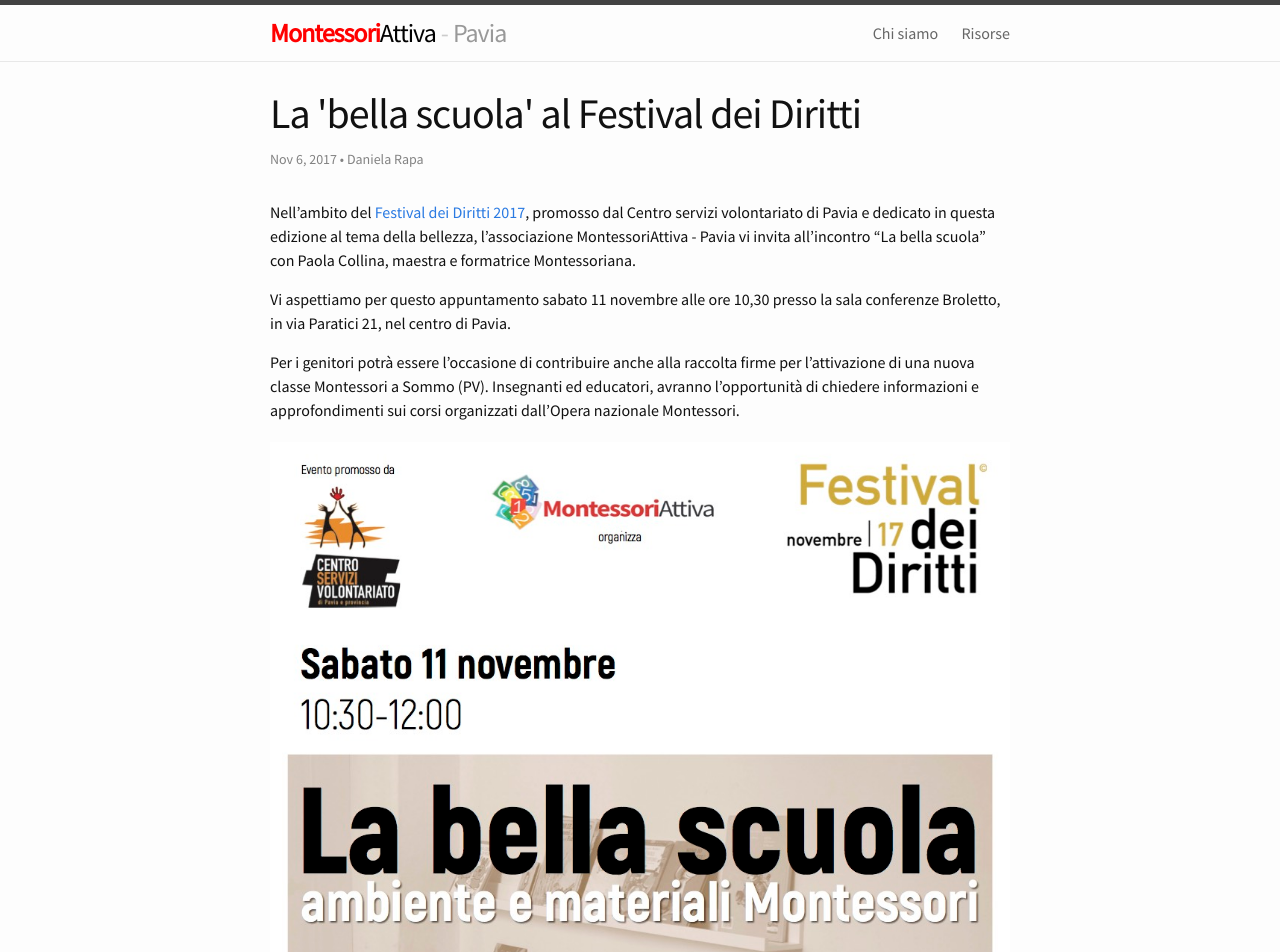
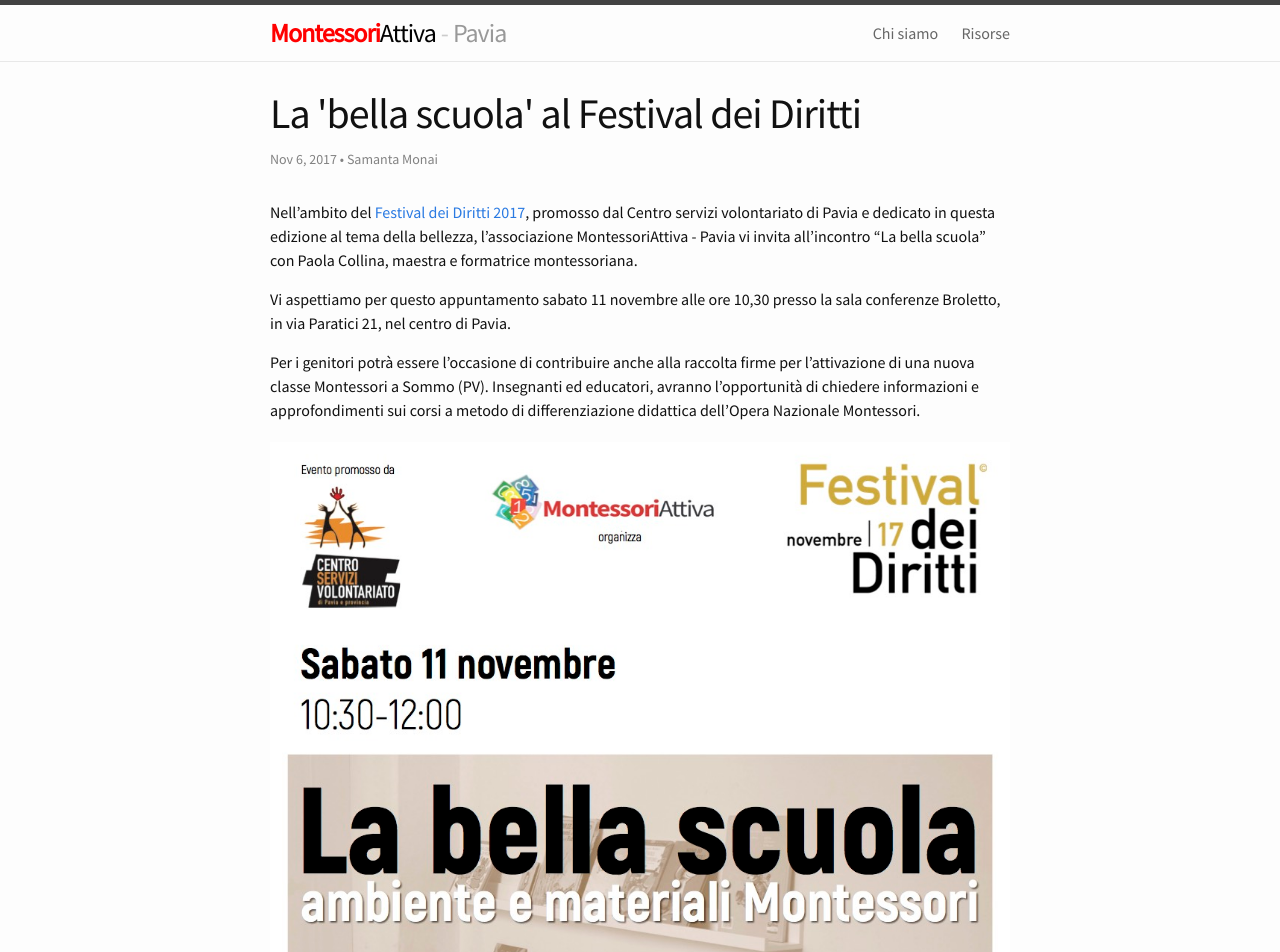
Before and after one commit to montessori-attiva-pavia/montessori-attiva-pavia.github.io, a Jekyll site: the page built from _posts/2017-11-06-la-bella-scuola.markdown, in a window 1280 px wide. Shown: the top 952 px of the page. Built offline with Jekyll 4.4.1, drawn with Linux system fonts in a browser that asks for light colours.

Commit message:
correzione piccoli errori

```diff
--- a/_posts/2017-11-06-corsi-educatori-e-insegnanti.markdown
+++ b/_posts/2017-11-06-corsi-educatori-e-insegnanti.markdown
@@ -6,9 +6,9 @@
 author: Samanta Monai
 ---
 
-L'associazione MontessoriAttiva - Pavia sta raccogliendo le adesioni per i **corsi di differenziazione didattica dell'Opera nazionale Montessori a Pavia**.
+L'associazione MontessoriAttiva - Pavia sta raccogliendo le adesioni per i **corsi di differenziazione didattica dell'Opera Nazionale Montessori a Pavia**.
 
-L’Opera nazionale Montessori (ONM), è Ente morale con personalità giuridica, accreditato per la Formazione Montessori dal Ministero dell’Istruzione, dell’università e della ricerca (MIUR), titolare di Convenzione con il MIUR e di Certificazione di Qualità UNI EN ISO 9001/2008 per la formazione superiore e continua di seminari, di corsi di specializzazione e di aggiornamento nel metodo Montessori per educatori e insegnanti.
+L’Opera Nazionale Montessori (ONM), è Ente morale con personalità giuridica, accreditato per la Formazione Montessori dal Ministero dell’Istruzione, dell’università e della ricerca (MIUR), titolare di Convenzione con il MIUR e di Certificazione di Qualità UNI EN ISO 9001/2008 per la formazione superiore e continua di seminari, di corsi di specializzazione e di aggiornamento nel metodo Montessori per educatori e insegnanti.
 
 I corsi per i docenti saranno vigilati dall'USR Lombardia, Ufficio scolastico regionale del MIUR. Per il pagamento sarà possibile utilizzare la Carta del docente.
 
--- a/_posts/2017-11-06-la-bella-scuola.markdown
+++ b/_posts/2017-11-06-la-bella-scuola.markdown
@@ -3,14 +3,14 @@
 title:  La 'bella scuola' al Festival dei Diritti
 date:   2017-11-06 08:00:00 +01:00
 tags:   pavia bellezza 'festival dei diritti'
-author: Daniela Rapa
+author: Samanta Monai
 ---
 
-Nell'ambito del [Festival dei Diritti 2017](http://www.festivaldeidiritti.org/){:target="_blank"}, promosso dal Centro servizi volontariato di Pavia e dedicato in questa edizione al tema della bellezza, l'associazione MontessoriAttiva - Pavia vi invita all'incontro “La bella scuola” con Paola Collina, maestra e formatrice Montessoriana.
+Nell'ambito del [Festival dei Diritti 2017](http://www.festivaldeidiritti.org/){:target="_blank"}, promosso dal Centro servizi volontariato di Pavia e dedicato in questa edizione al tema della bellezza, l'associazione MontessoriAttiva - Pavia vi invita all'incontro “La bella scuola” con Paola Collina, maestra e formatrice montessoriana.
 
 Vi aspettiamo per questo appuntamento sabato 11 novembre alle ore 10,30 presso la sala conferenze Broletto, in via Paratici 21, nel centro di Pavia.
 
-Per i genitori potrà essere l'occasione di contribuire anche alla raccolta firme per l’attivazione di una nuova classe Montessori a Sommo (PV). Insegnanti ed educatori, avranno l’opportunità di chiedere informazioni e approfondimenti sui corsi organizzati dall'Opera nazionale Montessori.
+Per i genitori potrà essere l'occasione di contribuire anche alla raccolta firme per l’attivazione di una nuova classe Montessori a Sommo (PV). Insegnanti ed educatori, avranno l’opportunità di chiedere informazioni e approfondimenti sui corsi a metodo di differenziazione didattica dell'Opera Nazionale Montessori.
 
 
 {% include image.html img="/assets/img/2017-11-06/bella_scuola.jpg" title="locandina" caption="Locandina 'La bella scuola' per il Festival dei Diritti" url="/assets/img/2017-11-06/bella_scuola.pdf" %}
```
